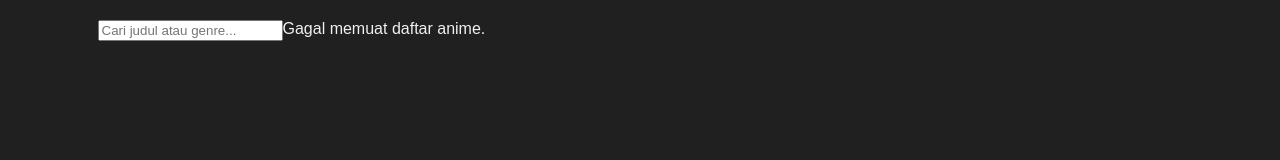
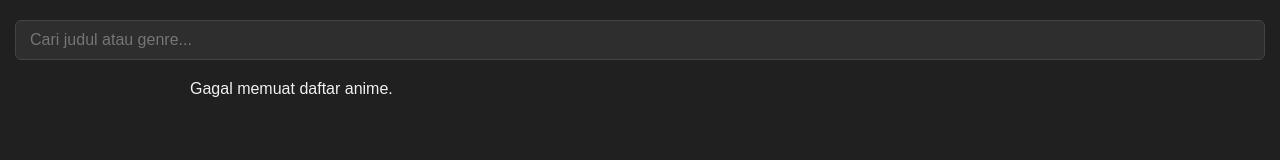
Before and after one commit to melon556/ani-li, a plain HTML site: page index.html in a window 1280 px wide. Drawn offline with Linux system fonts and the light colour scheme; no server answers.

Commit message:
Update style.css

```diff
--- a/style.css
+++ b/style.css
@@ -13,28 +13,38 @@ html, body {
 body {
     font-family: sans-serif;
     background-color: #202020;
-    padding: 20px 5px; /* Diubah: padding atas/bawah 20px, kiri/kanan 5px */
+    padding: 20px 5px;
     display: flex;
-    justify-content: center;
+    flex-direction: column;
+    align-items: center;
     color: #f0f0f0;
+}
+
+#search-input {
+    background-color: #2e2e2e;
+    color: #ffffff;
+    border: 1px solid #444;
+    padding: 10px 14px;
+    margin: 0 10px 20px 10px;
+    width: calc(100% - 20px);
+    font-size: 1em;
+    border-radius: 6px;
+    display: block;
 }
 
 #anime-list-container {
     display: grid;
     grid-template-columns: repeat(2, 1fr);
-
-    row-gap: 10px;   /* Diubah dari 20px menjadi 10px (setengahnya) */
+    row-gap: 10px;
     column-gap: 10px;
-
     max-width: 900px;
     width: 100%;
 }
 
-/* Media Query untuk 1 kolom hanya berlaku di lebar SANGAT kecil */
 @media (max-width: 350px) {
     #anime-list-container {
         grid-template-columns: repeat(1, 1fr);
-        row-gap: 10px; /* Diubah dari 20px menjadi 10px (setengahnya) */
+        row-gap: 10px;
     }
 }
 
@@ -54,8 +64,8 @@ body {
 
 .anime-thumbnail {
     width: 100%;
-    max-width: 180px; /* Diubah dari 110px menjadi 150px */
-    height: 200px; /* Diubah dari 160px menjadi 180px */
+    max-width: 180px;
+    height: 200px;
     object-fit: contain;
     margin-bottom: 10px;
 }
@@ -78,3 +88,10 @@ body {
     margin-top: auto;
     word-break: break-word;
 }
+
+.anime-drive {
+    color: #76dfff;
+    font-size: 0.8em;
+    margin-top: 4px;
+    word-break: break-word;
+}
```
